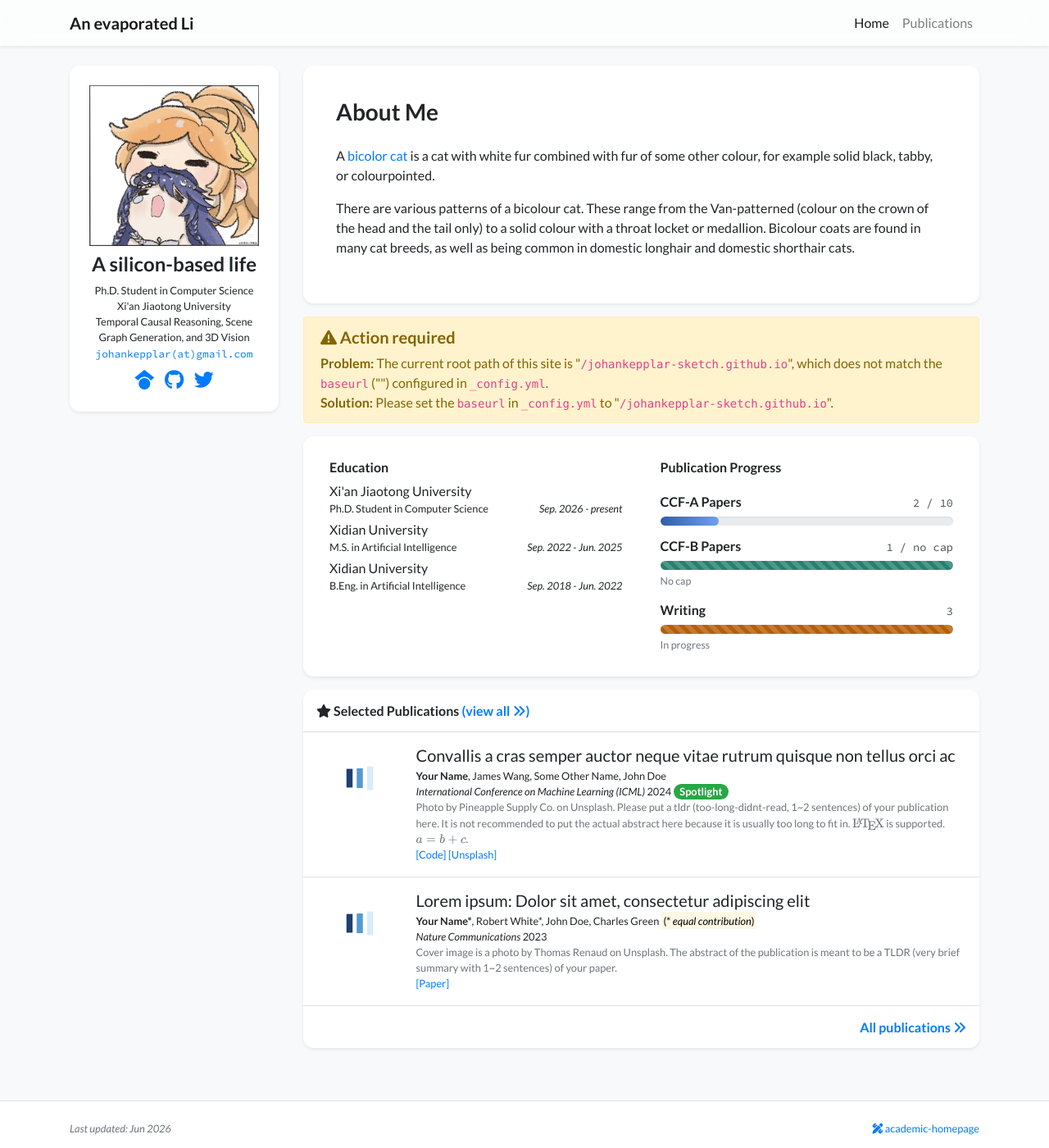
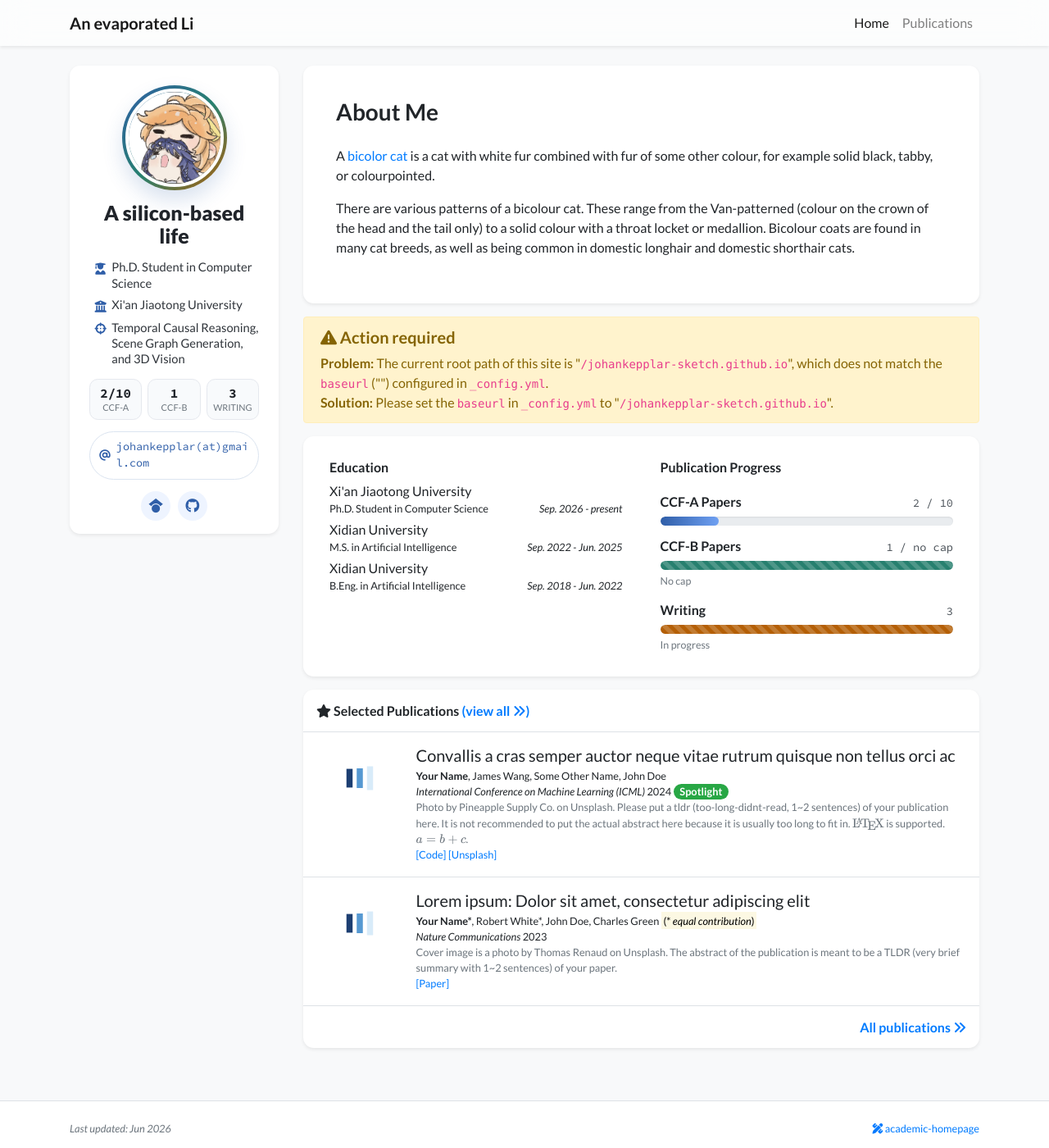
Before and after one commit to johankepplar-sketch/johankepplar-sketch.github.io, a Jekyll site: the page built from index.html, in a window 1280 px wide and 1400 px high. Shown: the whole window at 82% size. Built offline with Jekyll 4.4.1, drawn with Linux system fonts in a browser that asks for light colours; nearby versions of some CDN libraries; a style sheet for code colours, icons or effects is not loaded.

Commit message:
feat: refine mini profile summary

```diff
--- a/_includes/widgets/profile_card_mini.html
+++ b/_includes/widgets/profile_card_mini.html
@@ -1,90 +1,99 @@
 <div class="row sticky-top" style="top: 80px">
     <div class="col">
-        <div class="card border-0 shadow-sm bg-white">
+        <div class="card border-0 shadow-sm bg-white profile-mini-card">
             <div class="card-body px-4 pt-4 pb-3">
-                <div class="row">
-                    <div class="col">
                 {% if site.data.profile.portrait_url %}
-                        <!-- When the screen is wider than md, float the portrait on the right -->
-                        <div class="figure d-none d-md-block">
+                <div class="profile-mini-portrait-wrap">
                     <img
                         src="{{ site.data.profile.portrait_url | relative_url }}"
-                                class="figure-img img-fluid"
+                        class="profile-mini-portrait"
                         data-toggle="tooltip"
                         data-placement="top"
-                                title="{{ site.data.profile.portrait_caption }}">
-                        </div>
-                        <div class="mb-3 d-md-none text-center">
-                            <img src="{{ site.data.profile.portrait_url | relative_url }}" class="rounded-circle" style="max-width: 50%;" alt="Portrait">
+                        title="{{ site.data.profile.portrait_caption }}"
+                        alt="Portrait">
                 </div>
                 {% endif %}
-                    </div>
-                </div>
-                <div class="row">
-                    <div class="col text-center h4">
+
+                <div class="profile-mini-name">
                     {{ site.data.profile.primary_name }}
                 </div>
+
+                <div class="profile-mini-role-list">
+                    {% for position in site.data.profile.positions %}
+                    <div class="profile-mini-role-item">
+                        <span class="profile-mini-role-icon">
+                            {% if forloop.index0 == 0 %}
+                            <i class="fas fa-user-graduate"></i>
+                            {% elsif forloop.index0 == 1 %}
+                            <i class="fas fa-university"></i>
+                            {% else %}
+                            <i class="fas fa-crosshairs"></i>
+                            {% endif %}
+                        </span>
+                        <span>{{ position.name }}</span>
+                    </div>
+                    {% endfor %}
                 </div>
 
-                <div class="row small">
-                    <div class="col text-center">
-                        {% for position in site.data.profile.positions %}
-                        {{ position.name }}<br/>
+                {% if site.data.profile.publication_progress %}
+                <div class="profile-mini-metrics" aria-label="Publication progress summary">
+                    {% for item in site.data.profile.publication_progress %}
+                    <div class="profile-mini-metric">
+                        <div class="profile-mini-metric-value">
+                            {% if item.total %}{{ item.current }}/{{ item.total }}{% elsif item.count_label %}{{ item.count_label }}{% else %}{{ item.current }}{% endif %}
+                        </div>
+                        <div class="profile-mini-metric-label">{{ item.name | replace: ' Papers', '' }}</div>
+                    </div>
                     {% endfor %}
                 </div>
-                </div>
+                {% endif %}
 
-                <div class="row small">
-                    <div class="col text-center">
-                        <a class="email-text" href="mailto:{{ site.data.profile.email | encode_email }}">
-                            {{ site.data.profile.email | replace: "@", "(at)" }}
+                <a class="profile-mini-email" href="mailto:{{ site.data.profile.email | encode_email }}">
+                    <i class="fas fa-at"></i>
+                    <span class="email-text">{{ site.data.profile.email | replace: "@", "(at)" }}</span>
                 </a>
-                    </div>
-                </div>
 
-                <div class="row pt-2">
-                    <div class="col text-center h4">
+                <div class="profile-mini-links">
                     {% if site.data.profile.gscholar %}
                     {%- if site.data.profile.gscholar contains 'scholar.google' -%}
                     {%- assign gscholar_url = site.data.profile.gscholar -%}
                     {%- else -%}
                     {%- assign gscholar_url = 'https://scholar.google.com/citations?user=' | append: site.data.profile.gscholar -%}
                     {%- endif -%}
-                        <a class="px-1 no-break" target="_blank" href="{{ gscholar_url }}">
+                    <a class="profile-mini-link" target="_blank" href="{{ gscholar_url }}" aria-label="Google Scholar">
                         <i class="fab fa-google-scholar"></i>
                     </a>
                     {% endif %}
 
                     {% if site.data.profile.github %}
-                        <a class="px-1 no-break" target="_blank" href="https://github.com/{{ site.data.profile.github }}">
+                    <a class="profile-mini-link" target="_blank" href="https://github.com/{{ site.data.profile.github }}" aria-label="GitHub">
                         <i class="fab fa-github"></i>
                     </a>
                     {% endif %}
 
                     {% if site.data.profile.wechat_qrcode %}
-                        <a class="px-1 no-break" data-toggle="modal" data-target="#modal-wechat">
+                    <a class="profile-mini-link" data-toggle="modal" data-target="#modal-wechat" aria-label="WeChat">
                         <i class="fab fa-weixin"></i>
                     </a>
                     {% endif %}
 
-                        {% if site.data.profile.twitter %}
-                        <a class="px-1 no-break" target="_blank" href="https://twitter.com/{{ site.data.profile.twitter }}">
+                    {% if site.data.profile.twitter and site.data.profile.twitter != 'your_twitter_id' %}
+                    <a class="profile-mini-link" target="_blank" href="https://twitter.com/{{ site.data.profile.twitter }}" aria-label="Twitter">
                         <i class="fab fa-twitter"></i>
                     </a>
                     {% endif %}
 
                     {% if site.data.profile.linkedin %}
-                        <a class="px-1 no-break" target="_blank" href="https://www.linkedin.com/in/{{ site.data.profile.linkedin }}">
+                    <a class="profile-mini-link" target="_blank" href="https://www.linkedin.com/in/{{ site.data.profile.linkedin }}" aria-label="LinkedIn">
                         <i class="fab fa-linkedin"></i>
                     </a>
                     {% endif %}
 
                     {% if site.data.profile.orcid %}
-                        <a class="px-1 no-break" target="_blank" href="https://orcid.org/{{ site.data.profile.orcid }}">
+                    <a class="profile-mini-link" target="_blank" href="https://orcid.org/{{ site.data.profile.orcid }}" aria-label="ORCID">
                         <i class="fab fa-orcid"></i>
                     </a>
                     {% endif %}
-                    </div>
                 </div>
             </div>
         </div>
--- a/assets/css/global.css
+++ b/assets/css/global.css
@@ -154,3 +154,150 @@ div.lazy {
     font-size: 0.78rem;
     margin-top: 0.3rem;
 }
+
+.profile-mini-card .card-body {
+    display: flex;
+    flex-direction: column;
+    align-items: stretch;
+    gap: 0.9rem;
+}
+
+.profile-mini-portrait-wrap {
+    align-self: center;
+    width: 128px;
+    height: 128px;
+    padding: 4px;
+    border-radius: 999px;
+    background: linear-gradient(135deg, #2f5ea8, #27806f 52%, #b45f06);
+    box-shadow: 0 12px 24px rgba(47, 94, 168, 0.18);
+}
+
+.profile-mini-portrait {
+    width: 100%;
+    height: 100%;
+    object-fit: cover;
+    border: 4px solid #ffffff;
+    border-radius: 999px;
+    display: block;
+}
+
+.profile-mini-name {
+    color: #20242a;
+    font-size: 1.55rem;
+    font-weight: 800;
+    line-height: 1.12;
+    text-align: center;
+}
+
+.profile-mini-role-list {
+    display: flex;
+    flex-direction: column;
+    gap: 0.42rem;
+}
+
+.profile-mini-role-item {
+    display: grid;
+    grid-template-columns: 1.7rem 1fr;
+    align-items: start;
+    color: #30353b;
+    font-size: 0.92rem;
+    line-height: 1.32;
+    text-align: left;
+}
+
+.profile-mini-role-icon {
+    color: #2f5ea8;
+    font-size: 0.9rem;
+    text-align: center;
+    padding-top: 0.12rem;
+}
+
+.profile-mini-metrics {
+    display: grid;
+    grid-template-columns: repeat(3, minmax(0, 1fr));
+    gap: 0.45rem;
+}
+
+.profile-mini-metric {
+    border: 1px solid #e5e8ee;
+    border-radius: 0.65rem;
+    background: #f8fafc;
+    padding: 0.48rem 0.35rem;
+    text-align: center;
+}
+
+.profile-mini-metric-value {
+    color: #20242a;
+    font-family: Source Code Pro, monospace;
+    font-size: 0.98rem;
+    font-weight: 700;
+    line-height: 1.1;
+}
+
+.profile-mini-metric-label {
+    color: #6c757d;
+    font-size: 0.68rem;
+    line-height: 1.1;
+    margin-top: 0.2rem;
+    text-transform: uppercase;
+}
+
+.profile-mini-email {
+    display: flex;
+    align-items: center;
+    justify-content: center;
+    gap: 0.45rem;
+    min-width: 0;
+    border: 1px solid #dbe4f0;
+    border-radius: 999px;
+    background: #ffffff;
+    color: #2f5ea8;
+    font-size: 0.84rem;
+    padding: 0.5rem 0.7rem;
+    text-decoration: none;
+}
+
+.profile-mini-email:hover {
+    color: #1f497f;
+    text-decoration: none;
+    border-color: #b9cce6;
+}
+
+.profile-mini-email .email-text {
+    min-width: 0;
+    overflow-wrap: anywhere;
+}
+
+.profile-mini-links {
+    display: flex;
+    justify-content: center;
+    gap: 0.55rem;
+}
+
+.profile-mini-link {
+    display: inline-flex;
+    align-items: center;
+    justify-content: center;
+    width: 2.25rem;
+    height: 2.25rem;
+    border-radius: 999px;
+    background: #eef4ff;
+    color: #2f5ea8;
+    font-size: 1.08rem;
+    text-decoration: none;
+    transition: transform 160ms ease, background-color 160ms ease, color 160ms ease;
+}
+
+.profile-mini-link:hover {
+    background: #2f5ea8;
+    color: #ffffff;
+    text-decoration: none;
+    transform: translateY(-1px);
+}
+
+@media (max-width: 767.98px) {
+    .profile-mini-portrait-wrap {
+        width: 112px;
+        height: 112px;
+    }
+}
```
Lines whose indentation alone changed are shown as unchanged.
